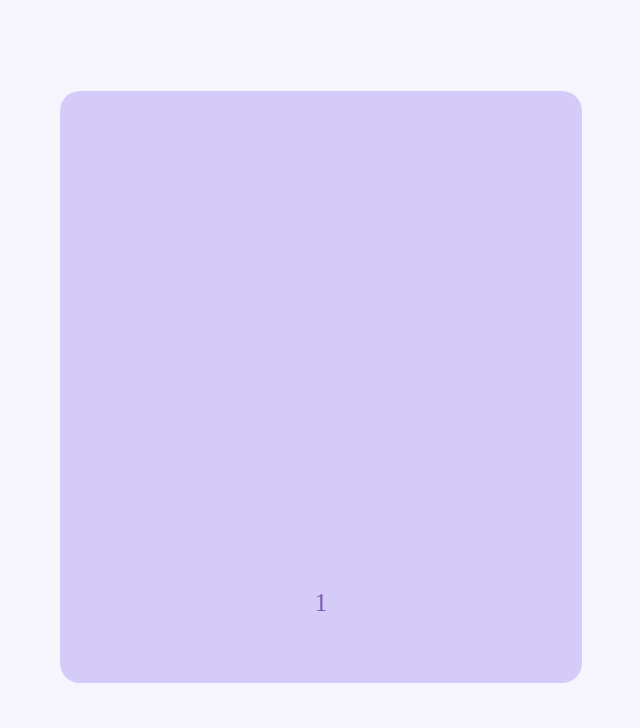
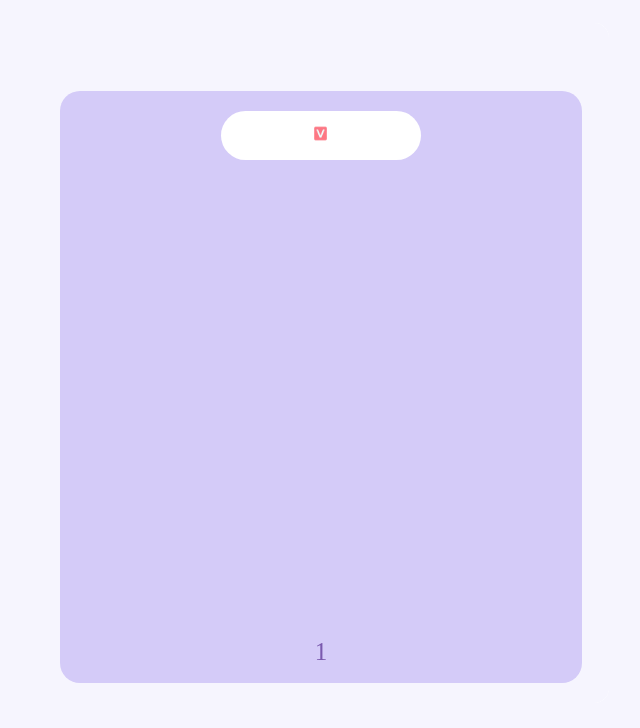
Before and after one commit to SeoulPOT/SeoulPOT, a Django app: page /place/ in a window 1280 px wide. Shown: the part 72-800 px from the top of the page, without its empty margins (607-1247 px from the left). Run offline with Django 5.2, Linux system fonts and the light colour scheme; data that the repository does not hold is empty; some libraries are stand-ins or nearby versions; some web fonts are replaced.

Commit message:
- 즐겨찾기 기능 추가

```diff
--- a/static/js/place/map.js
+++ b/static/js/place/map.js
@@ -123,7 +123,7 @@ function addMarker(place){
     let infowindow = createInfoWindow( place.place_name, place.place_desc);
 
     naver.maps.Event.addListener(marker, "mouseover", function(e) {
-         infowindow.open(map, marker);
+        infowindow.open(map, marker);
     });
 
     // 마우스 아웃 시 infoDiv 숨기기
@@ -142,6 +142,14 @@ function addMarker(place){
     });
 
     return marker;
+}
+
+function changeMarker(marker, is_bookmarked){
+    if(is_bookmarked){
+        marker.setIcon(clicked_markerImage);
+    }else{
+        marker.setIcon(markerImage);
+    }
 }
 
 function createInfoWindow(place_name, place_desc)
@@ -171,12 +179,28 @@ function createInfoWindow(place_name, place_desc)
     return infowindow;
 }
 
-function clearMarkers(markers){
+function clearMarkers(markers) {
     console.log('markers : ', markers);
-    for (var i = 0; i < markers.length; i++) {
-        markers[i].setMap(null);
-    }
+    console.log('bookmark_markers : ', bookmark_markers);
 
-    // 배열 비우기 (선택 사항)
-    markers = [];
+    // bookmark_markers에 있는 마커의 ID를 Set으로 만듭니다.
+    const bookmarkedMarkerIds = new Set(bookmark_markers.map(m => m._nmarker_id));
+    console.log('bookmarkedMarkerIds : ', bookmarkedMarkerIds);
+    // 북마크되지 않은 마커만 삭제합니다.
+    const remainingMarkers = markers.filter(marker => {
+        if (!bookmarkedMarkerIds.has(marker._nmarker_id)) {
+            marker.setMap(null);
+            return false;
+        }
+        return true;
+    });
+
+    console.log('Remaining markers : ', remainingMarkers);
+
+    // markers 배열을 업데이트합니다.
+    return remainingMarkers;
 }
+
+function clearMarker(marker) {
+    marker.setMap(null);
+}
--- a/static/js/place/place.js
+++ b/static/js/place/place.js
@@ -3,8 +3,8 @@ let current_dsitrict = district_obj.district_id;
 let cardList;
 let page_container;
 let markers= [];
-// let page = 2;
-
+let bookmark_buttons = [];
+let bookmark_markers = [];
 document.addEventListener('DOMContentLoaded', function() {
     const categories = document.querySelectorAll('#category');
     cardList = document.querySelector('.card-list');
@@ -26,6 +26,8 @@ document.addEventListener('DOMContentLoaded', function() {
 
     categories.forEach(button => {
         button.addEventListener('click', function() {
+
+            if(this.getAttribute('data-category') != 'bookmark'){
                 page = 1;
                 categories.forEach(btn => btn.classList.remove('active'));
                 this.classList.add('active');
@@ -35,31 +37,22 @@ document.addEventListener('DOMContentLoaded', function() {
                 cardList.innerHTML = '';
                 clearMarkers(markers);
                 loadMoreObjects();
+            }
+            else{
+                page = 1;
+                categories.forEach(btn => btn.classList.remove('active'));
+                this.classList.add('active');
+                const category = this.getAttribute('data-category');
+                current_category = category;
+
+                cardList.innerHTML = '';
+                clearMarkers(markers);
+                loadBookmarkObjects();
+
+            }
         });
     });
 });
-
-// .list-container에 스크롤 이벤트 리스너 추가
-// document.addEventListener('DOMContentLoaded', function() {
-//     const listContainer = document.querySelector('#place-list-container');  // 요소 선택
-//     console.log(listContainer);  // 확인용 로그
-
-//     if (listContainer) {
-//         listContainer.addEventListener('scroll', onScroll);
-//     } else {
-//         console.error('Element with ID "place-list-container" not found');
-//     }
-
-//     function onScroll() {
-//         // list-container의 스크롤이 끝에 도달했을 때
-//         console.log('scroll');
-//         if (listContainer.scrollTop + listContainer.clientHeight >= listContainer.scrollHeight - 1) {
-//             console.log('End of scroll, loading more objects...');
-//             loadMoreObjects();
-//         }
-//     }
-// });
-
 
 function loadMoreObjects(page) {
     fetch(`${get_spot_by_category}?district_id=${current_dsitrict}&place_category_cd=${current_category}&page=${page}`, {
@@ -81,10 +74,23 @@ function loadMoreObjects(page) {
             const buttonList = document.querySelector('.card-list');
             const currentPage = page;
             data['place_list'].forEach(function(place, index) {
-                markers.push(addMarker(place));
 
-                const button = document.createElement('button');
+                let button;
+                const existingButton = findExistingButton(place.place_id);
+
+                if (existingButton) {
+                    // 기존 버튼이 있다면 그것을 사용
+                    button = existingButton;
+                    // 필요하다면 버튼 내용 업데이트
+                    updateButtonContent(button, place);
+                }
+                else{
+                    const place_marker = addMarker(place);
+                    markers.push(place_marker);
+
+                    button = document.createElement('button');
                     button.className = 'card';
+                    button.dataset.placeId = place.place_id;
                     button.onclick = function() {
                         window.location.href = review_url+`?place_id=${place.place_id}` ;
                     };
@@ -116,23 +122,32 @@ function loadMoreObjects(page) {
                     footer.className = 'card-footer';
                     footer.innerHTML = `📝 리뷰 ${place.place_review_num}개`;
 
+                    const bookmark= document.createElement('img');
+                    bookmark.src = bookmark_not_check_img;
+                    bookmark.width = 25;
+                    bookmark.height = 25;
+                    bookmark.style.cursor = 'pointer'; // 호버 시 커서를 포인터로 변경
+                    bookmark.classList.add('bookmark-icon'); // 클래스 추가
+                    // 클릭 이벤트 리스너 추가
+                    bookmark.addEventListener('click', function(event) {
+                        event.stopPropagation(); // 버블링 방지
+                        toggleBookmark(place.place_id, place_marker, button,  this ); // 북마크 토글 함수 호출
+                    });
+
 
                     cardContent.appendChild(title);
                     cardContent.appendChild(category);
                     cardContent.appendChild(footer);
 
-
                     button.appendChild(card_img);
                     button.appendChild(cardContent);
-
+                    button.appendChild(bookmark);
                     // 버튼을 리스트에 추가
+                }
                 buttonList.appendChild(button);
             });
 
         }
-        // else {
-        //     listContainer.removeEventListener('scroll', onScroll);  // 더 이상 로드할 객체가 없을 때 스크롤 이벤트를 제거합니다.
-        // }
     })
     .catch(error => {
         console.error('There was a problem with the fetch operation:', error);
@@ -140,6 +155,17 @@ function loadMoreObjects(page) {
     .finally(() => {
         //page++;
     });
+}
+
+function loadBookmarkObjects(){
+    const buttonList = document.querySelector('.card-list');
+
+    bookmark_buttons.forEach(button => {
+        console.log('button:', button);
+        buttonList.appendChild(button);
+    });
+
+    SetPagination(1,1);
 }
 
 function SetPagination(current_page, total_page)
@@ -159,12 +185,6 @@ function SetPagination(current_page, total_page)
         newButton1.onclick = function() { movePage((page_group_index-1)*5+1) };
         newButton1.innerHTML = '&laquo; 이전';
         page_container.appendChild(newButton1);
-
-        // let newButton2 = document.createElement('button');
-        // newButton2.className = 'page-button';
-        // newButton2.onclick = function() { movePage(current_page-1) };
-        // newButton2.innerHTML = '이전';
-        // page_container.appendChild(newButton2);
     }
 
     for (let i = 1; i <= 5 && ((page_group_index)*5+i) <= total_page; i++) {
@@ -183,12 +203,6 @@ function SetPagination(current_page, total_page)
     }
 
     if(page_group_index != total_group_index){
-        // let newButton1 = document.createElement('button');
-        // newButton1.className = 'page-button';
-        // newButton1.onclick = function() { movePage(current_page+1) };
-        // newButton1.innerHTML = '다음';
-        // page_container.appendChild(newButton1);
-
         let newButton2 = document.createElement('button');
         newButton2.className = 'page-button';
         newButton2.onclick = function() { movePage((page_group_index+1)*5+1) };
@@ -207,10 +221,67 @@ function SetCategoryActive(category, category_container){
     console.log("category_container:",category_container);
 
     category_container.forEach(btn => {
-        console.log("data-value:",btn.getAttribute('data-category'));
+        console.log("data-value:", btn.getAttribute('data-category'));
         if(btn.getAttribute('data-category') == category )
             btn.classList.add('active');
         else
             btn.classList.remove('active');
     });
 }
+
+// 북마크 토글 함수
+function toggleBookmark(placeId, marker, button, imgElement) {
+    // 여기에 북마크 상태를 토글하는 로직 추가
+    // 예: API 호출, 로컬 상태 변경 등
+    const buttonList = document.querySelector('.card-list');
+    console.log('북마크 토글:', placeId);
+    console.log('button:', button);
+
+    const currentImageName = imgElement.src.split('/').pop();
+    const notCheckImageName = bookmark_not_check_img.split('/').pop();
+
+    // 파일 이름 비교
+    if (currentImageName === notCheckImageName) {
+        imgElement.src = bookmark_img;
+        changeMarker(marker, true);
+        bookmark_buttons.push(button);
+        bookmark_markers.push(marker);
+    } else {
+        imgElement.src = bookmark_not_check_img;
+        changeMarker(marker, false);
+
+        // bookmark_buttons 배열에서 버튼 제거
+        const buttonIndex = bookmark_buttons.indexOf(button);
+        if (buttonIndex > -1) {
+            bookmark_buttons.splice(buttonIndex, 1);
+        }
+
+        // bookmark_markers 배열에서 marker 제거
+        const markerIndex = bookmark_markers.findIndex(m => m.id === marker.id);
+        if (markerIndex > -1) {
+            bookmark_markers.splice(markerIndex, 1);
+        }
+
+        // 현재 표시된 카테고리가 '즐겨찾기'인 경우에만 카드를 삭제
+        const currentCategory = document.querySelector('#category.active').dataset.category;
+        if (currentCategory === 'bookmark') {
+            // 카드 리스트에서 해당 버튼(카드) 제거
+            buttonList.removeChild(button);
+            clearMarker(marker);
+        }
+    }
+    console.log('bookmark_buttons:', bookmark_buttons);
+}
+
+// 기존 버튼 찾기 함수
+function findExistingButton(placeId) {
+    button = bookmark_buttons.find(button => button.dataset.placeId == placeId);
+    console.log('find button:', button);
+    console.log('bookmark_buttons:', bookmark_buttons);
+    return button;
+}
+
+function updateButtonContent(button, place) {
+    // 필요한 경우 버튼의 내용을 업데이트
+    // 예: 장소 이름, 주소 등 변경 가능한 정보 업데이트
+}
--- a/templates/place/place.html
+++ b/templates/place/place.html
@@ -13,18 +13,22 @@
                 <div class="categories">
                     {% for category in categories %}
                         <button id="category" data-category='{{category.code}}'>{{category.code_name}}</button>
-                        {% endfor %}
+                    {% endfor %}
+                    <button id="category" data-category='bookmark'>
+                        <img src="{% static 'img/check.png' %}" width="25px" height="25px" alt="좋아요">
+                    </button>
                 </div>
                 <div class="card-list" id="place-list-container">
                     {% for place in place_list %}
                     <button class="card" onclick="location.href='{% url 'project-content_reviews' %}?place_id={{place.place_id}}'">
-                        <img src="{{spot.img}}" alt="건대거리" onerror="this.onerror=null; this.src='{% static 'img/default1.png' %}';">
+                        <img src="{{spot.img}}" alt="건대거리" onerror="this.onerror=null; this.src='{% static 'img/default1.png' %}'">
                         <div class="card-content">
                             <h3>{{place.place_name}}</h3>
                         </div>
                         <div class="card-footer">
                             <span>&hearts; {{spot.likes}}</span>
                         </div>
+                        <img src="{% static 'img/check.png' %}" width="25px" height="25px" alt="좋아요">
                     </button>
                     {% endfor %}
                 </div>
@@ -72,6 +76,8 @@
         const fallbackImage = "{% static 'img/default1.png' %}";
         const markerImage = "{% static 'img/marker_img.png' %}";
         const clicked_markerImage = "{% static 'img/marker2_img.png' %}";
+        const bookmark_img = "{% static 'img/check.png' %}";
+        const bookmark_not_check_img = "{% static 'img/notcheck.png' %}";
         const selected_category = '{{category}}';
     </script>
     <script type="text/javascript" src="https://oapi.map.naver.com/openapi/v3/maps.js?ncpClientId=md0r6k664v"></script>
```
Also changed, not shown: static/img/check.png (added), static/img/notcheck.png (added). Lines whose indentation alone changed are shown as unchanged.
